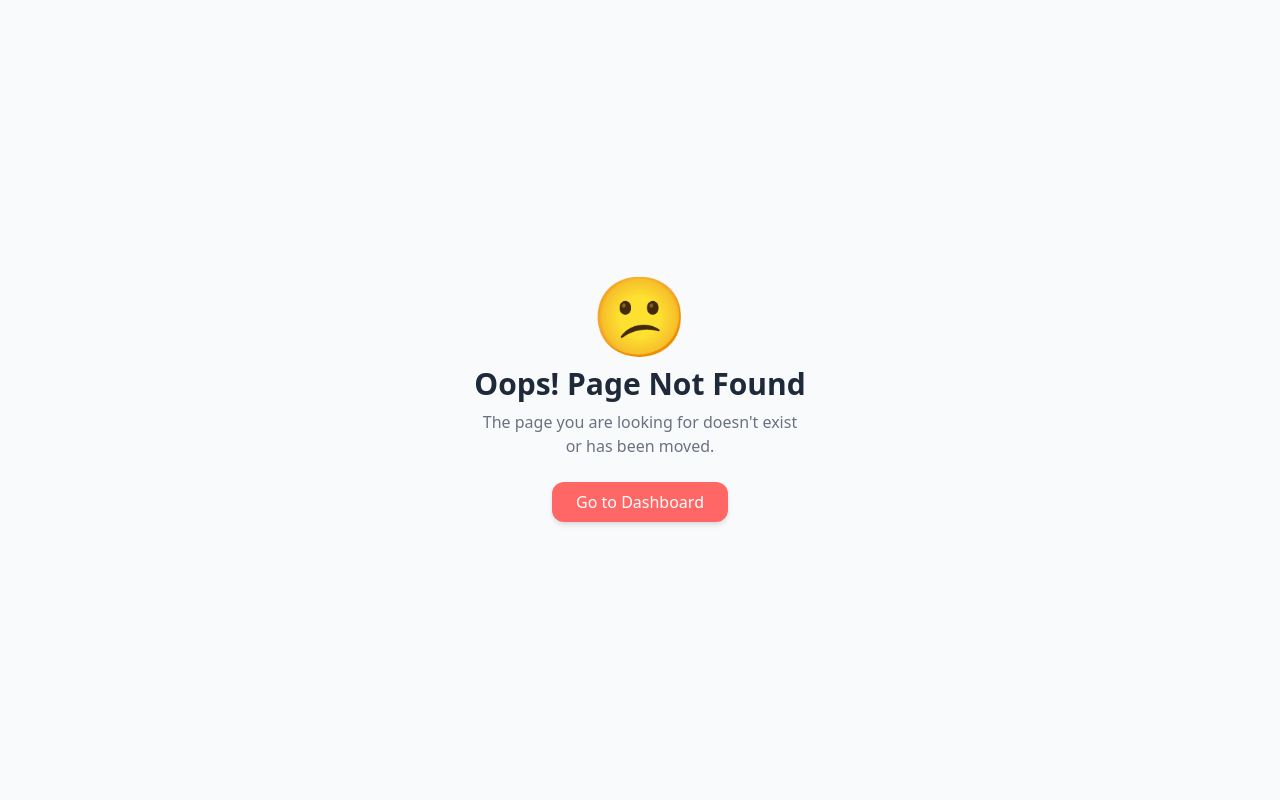
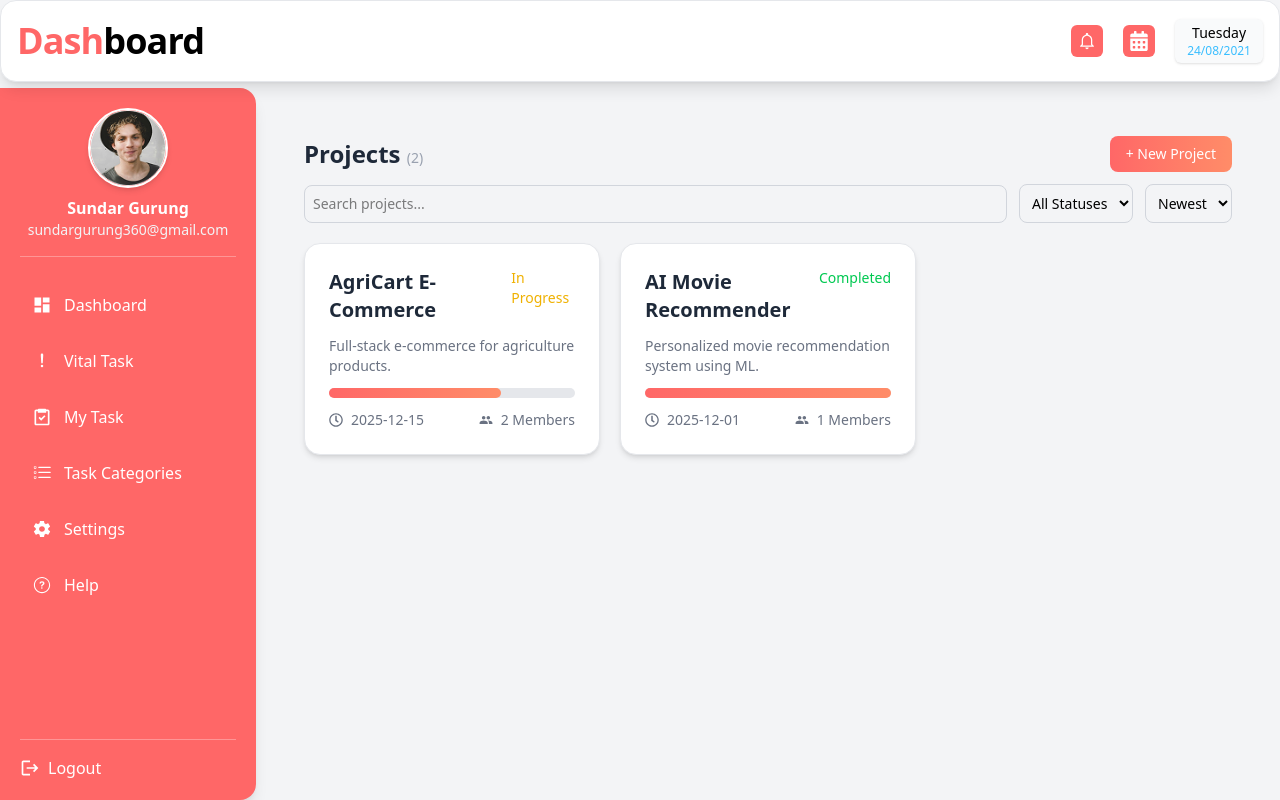
Before and after one commit to ar-pathak/To-do-List, a React (Vite) app: page /projects in a window 1280 px wide. Before the commit this address had no page. Built offline with nearby package versions, Linux system fonts and the light colour scheme.

Commit message:
Removed MyTasksPage and VitalTasksPage, updated router to import from new paths

```diff
--- /dev/null
+++ b/src/features/projects/components/ProjectCard.jsx
@@ -0,0 +1,57 @@
+import { motion } from "framer-motion";
+import { FaRegClock } from "react-icons/fa";
+import { MdPeople } from "react-icons/md";
+
+const statusColors = {
+  "In Progress": "text-yellow-500",
+  Completed: "text-green-500",
+  "Not Started": "text-red-500",
+};
+
+const ProjectCard = ({ project, onSelect }) => {
+  return (
+    <motion.div
+      whileHover={{ scale: 1.02 }}
+      transition={{ type: "spring", stiffness: 200 }}
+      onClick={() => onSelect(project)}
+      className="bg-white shadow-md hover:shadow-lg border border-gray-200 rounded-2xl p-4 sm:p-6 transition cursor-pointer flex flex-col justify-between"
+    >
+      <div>
+        <div className="flex justify-between items-start mb-3">
+          <h3 className="text-lg sm:text-xl font-semibold text-gray-800">
+            {project.title}
+          </h3>
+          <span
+            className={`text-xs sm:text-sm font-medium ${statusColors[project.status]
+              }`}
+          >
+            {project.status}
+          </span>
+        </div>
+        <p className="text-gray-500 text-sm line-clamp-2 mb-3">
+          {project.description}
+        </p>
+
+        {/* Progress Bar */}
+        <div className="w-full bg-gray-200 rounded-full h-2.5 mb-3">
+          <div
+            className="bg-gradient-to-r from-[#FF6767] to-[#FF8C68] h-2.5 rounded-full transition-all"
+            style={{ width: `${project.progress}%` }}
+          />
+        </div>
+
+        {/* Info Row */}
+        <div className="flex justify-between text-xs sm:text-sm text-gray-500">
+          <div className="flex items-center gap-2">
+            <FaRegClock /> {project.dueDate}
+          </div>
+          <div className="flex items-center gap-2">
+            <MdPeople /> {project.members.length} Members
+          </div>
+        </div>
+      </div>
+    </motion.div>
+  );
+};
+
+export default ProjectCard;
--- /dev/null
+++ b/src/features/projects/components/ProjectDetail.jsx
@@ -0,0 +1,48 @@
+import { motion } from "framer-motion";
+
+const ProjectDetail = ({ project, onClose }) => {
+    if (!project) return null;
+
+    return (
+        <motion.div
+            initial={{ x: 100, opacity: 0 }}
+            animate={{ x: 0, opacity: 1 }}
+            exit={{ x: 100, opacity: 0 }}
+            transition={{ duration: 0.25 }}
+            className="fixed right-0 top-0 h-full w-full sm:w-[450px] bg-white shadow-2xl z-50 overflow-y-auto p-6"
+        >
+            <button
+                onClick={onClose}
+                className="text-gray-400 hover:text-gray-600 mb-4 text-sm font-medium"
+            >
+                ← Back
+            </button>
+
+            <h2 className="text-2xl font-semibold text-gray-800 mb-2">
+                {project.title}
+            </h2>
+            <p className="text-gray-600 mb-4">{project.description}</p>
+
+            <div className="space-y-3 text-sm text-gray-500">
+                <p>
+                    <span className="font-semibold text-gray-700">Status:</span>{" "}
+                    {project.status}
+                </p>
+                <p>
+                    <span className="font-semibold text-gray-700">Due Date:</span>{" "}
+                    {project.dueDate}
+                </p>
+                <p>
+                    <span className="font-semibold text-gray-700">Progress:</span>{" "}
+                    {project.progress}%
+                </p>
+                <p>
+                    <span className="font-semibold text-gray-700">Members:</span>{" "}
+                    {project.members.join(", ")}
+                </p>
+            </div>
+        </motion.div>
+    );
+};
+
+export default ProjectDetail;
--- /dev/null
+++ b/src/features/projects/components/ProjectFilterBar.jsx
@@ -0,0 +1,33 @@
+const ProjectFilterBar = ({ filters, setFilters }) => (
+    <div className="flex flex-wrap items-center gap-3 mt-3">
+        <input
+            type="text"
+            placeholder="Search projects..."
+            value={filters.q}
+            onChange={(e) => setFilters({ ...filters, q: e.target.value })}
+            className="border border-gray-300 rounded-lg p-2 text-sm flex-1 min-w-[200px] focus:ring-2 focus:ring-[#FF6767] outline-none"
+        />
+
+        <select
+            value={filters.status}
+            onChange={(e) => setFilters({ ...filters, status: e.target.value })}
+            className="border border-gray-300 rounded-lg p-2 text-sm focus:ring-2 focus:ring-[#FF6767] outline-none"
+        >
+            <option value="">All Statuses</option>
+            <option value="In Progress">In Progress</option>
+            <option value="Completed">Completed</option>
+            <option value="Not Started">Not Started</option>
+        </select>
+
+        <select
+            value={filters.sort}
+            onChange={(e) => setFilters({ ...filters, sort: e.target.value })}
+            className="border border-gray-300 rounded-lg p-2 text-sm focus:ring-2 focus:ring-[#FF6767] outline-none"
+        >
+            <option value="recent">Newest</option>
+            <option value="oldest">Oldest</option>
+        </select>
+    </div>
+);
+
+export default ProjectFilterBar;
--- /dev/null
+++ b/src/features/projects/components/ProjectGrid.jsx
@@ -0,0 +1,11 @@
+import ProjectCard from "./ProjectCard";
+
+const ProjectGrid = ({ projects, onSelect }) => (
+  <div className="grid grid-cols-1 sm:grid-cols-2 lg:grid-cols-3 gap-5 mt-5">
+    {projects.map((p) => (
+      <ProjectCard key={p.id} project={p} onSelect={onSelect} />
+    ))}
+  </div>
+);
+
+export default ProjectGrid;
--- /dev/null
+++ b/src/features/projects/data/projectsData.js
@@ -0,0 +1,24 @@
+export const projects = [
+    {
+        id: 1,
+        title: "AgriCart E-Commerce",
+        description: "Full-stack e-commerce for agriculture products.",
+        createdAt: "2025-11-01",
+        dueDate: "2025-12-15",
+        status: "In Progress",
+        progress: 70,
+        members: ["Arsan", "Sundar"],
+        image: "/img/project1.jpg",
+    },
+    {
+        id: 2,
+        title: "AI Movie Recommender",
+        description: "Personalized movie recommendation system using ML.",
+        createdAt: "2025-10-10",
+        dueDate: "2025-12-01",
+        status: "Completed",
+        progress: 100,
+        members: ["Arsan"],
+        image: "/img/project2.jpg",
+    },
+];
--- /dev/null
+++ b/src/features/projects/pages/Projects.jsx
@@ -0,0 +1,52 @@
+import { useMemo, useState } from "react";
+import { projects } from "../data/projectsData";
+import ProjectFilterBar from "../components/ProjectFilterBar";
+import ProjectGrid from "../components/ProjectGrid";
+import ProjectDetail from "../components/ProjectDetail";
+
+const Projects = () => {
+    const [selected, setSelected] = useState(null);
+    const [filters, setFilters] = useState({
+        q: "",
+        status: "",
+        sort: "recent",
+    });
+
+    const filtered = useMemo(() => {
+        let res = [...projects];
+        if (filters.q)
+            res = res.filter((p) =>
+                p.title.toLowerCase().includes(filters.q.toLowerCase())
+            );
+        if (filters.status) res = res.filter((p) => p.status === filters.status);
+        if (filters.sort === "recent")
+            res.sort((a, b) => new Date(b.createdAt) - new Date(a.createdAt));
+        else res.sort((a, b) => new Date(a.createdAt) - new Date(b.createdAt));
+        return res;
+    }, [filters]);
+
+    return (
+        <div className="p-3 sm:p-6">
+            <div className="flex flex-col sm:flex-row justify-between items-start sm:items-center gap-3">
+                <h1 className="text-2xl font-semibold text-gray-800">
+                    Projects{" "}
+                    <span className="text-gray-400 text-sm font-normal">
+                        ({filtered.length})
+                    </span>
+                </h1>
+                <button className="px-4 py-2 rounded-lg text-sm font-medium bg-gradient-to-r from-[#FF6767] to-[#FF8C68] text-white hover:shadow-md transition-all">
+                    + New Project
+                </button>
+            </div>
+
+            <ProjectFilterBar filters={filters} setFilters={setFilters} />
+            <ProjectGrid projects={filtered} onSelect={setSelected} />
+
+            {selected && (
+                <ProjectDetail project={selected} onClose={() => setSelected(null)} />
+            )}
+        </div>
+    );
+};
+
+export default Projects;
--- a/src/router.jsx
+++ b/src/router.jsx
@@ -7,8 +7,9 @@ import ErrorPage from "./components/utils/ErrorPage";
 const Login = lazy(() => import("./features/auth/LoginPage"));
 const Signup = lazy(() => import("./features/auth/SignupPage"));
 const Dashboard = lazy(() => import("./features/dashboard/DashboardPage"));
-const MyTask = lazy(() => import("./features/tasks/page/MyTasksPage"));
-const VitalTask = lazy(() => import("./features/tasks/page/VitalTasksPage"));
+const MyTask = lazy(() => import("./features/tasks/pages/MyTasksPage"));
+const VitalTask = lazy(() => import("./features/tasks/pages/VitalTasksPage"));
+const Projects = lazy(() => import("./features/projects/pages/Projects"));
 const TaskCategories = lazy(() => import("./components/pages/TaskCategories/TaskCategories"));
 const Settings = lazy(() => import("./components/pages/Settings"));
 const Help = lazy(() => import("./components/pages/Help"));
@@ -46,6 +47,14 @@ const router = createBrowserRouter([
         element: (
           <Suspense fallback={<Loader />}>
             <MyTask />
+          </Suspense>
+        )
+      },
+      {
+        path: "/projects",
+        element: (
+          <Suspense fallback={<Loader />}>
+            <Projects />
           </Suspense>
         )
       },
```
Also changed, not shown: src/features/tasks/pages/MyTasksPage.jsx (renamed from src/features/tasks/page/MyTasksPage.jsx), src/features/tasks/pages/VitalTasksPage.jsx (renamed from src/features/tasks/page/VitalTasksPage.jsx).
